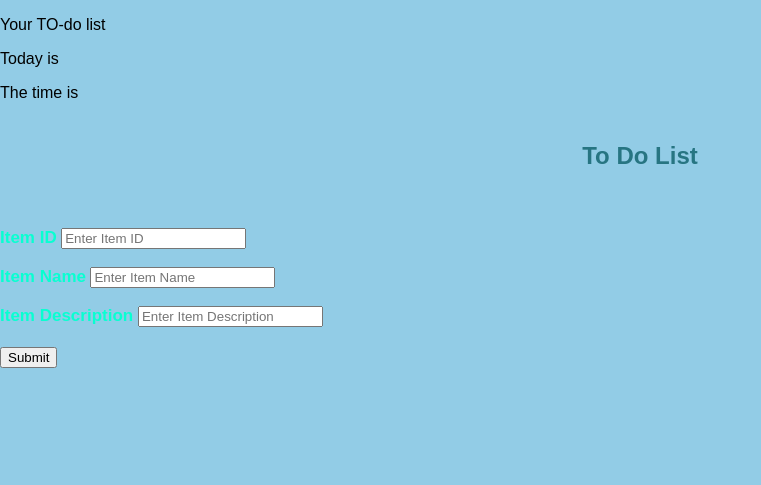
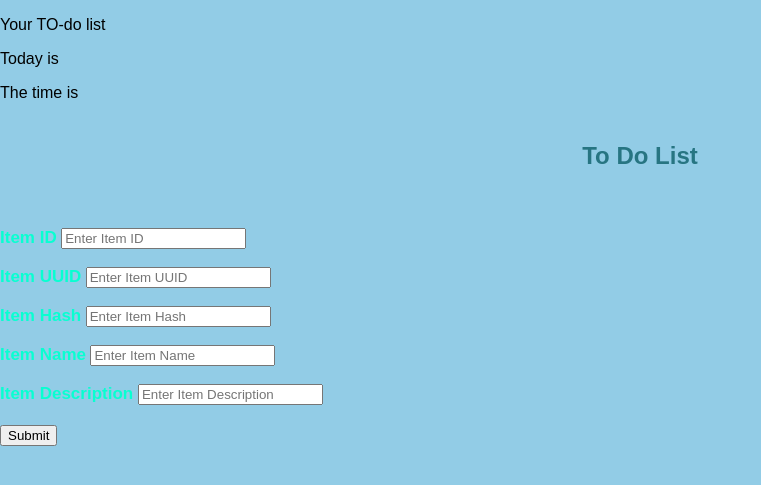
Before and after one commit to tanmaga13/gvc, a Flask app: template templates/index.html in a window 1280 px wide. Shown: the top 485 px of the page, without its empty margins (0-761 px from the left). Run offline with Flask 3, Linux system fonts and the light colour scheme; the template is opened without the code that fills it, so the values that code supplies are empty.

```diff
--- a/templates/index.html
+++ b/templates/index.html
@@ -17,6 +17,12 @@
         <label><b>Item ID</b></label>
         <input type="text" name="itemID" id="itemID" placeholder="Enter Item ID">
         <br><br>
+        <label><b>Item UUID</b></label>
+        <input type="text" name="itemUUID" id="itemUUID" placeholder="Enter Item UUID">
+        <br><br>
+        <label><b>Item Hash</b></label>
+        <input type="text" name="itemHash" id="itemHash" placeholder="Enter Item Hash">
+        <br><br>
         <label><b>Item Name</b></label>
         <input type="text" name="itemName" id="itemName" placeholder="Enter Item Name">
         <br><br>
```
